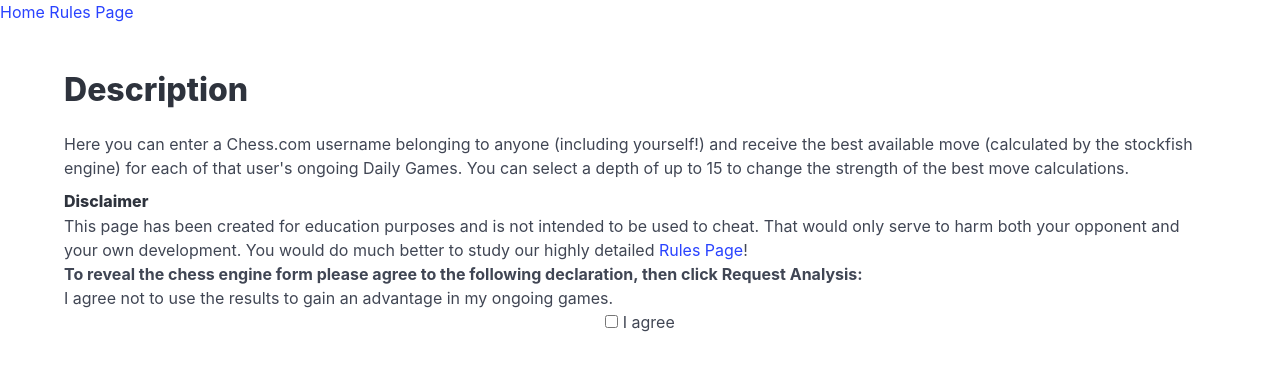
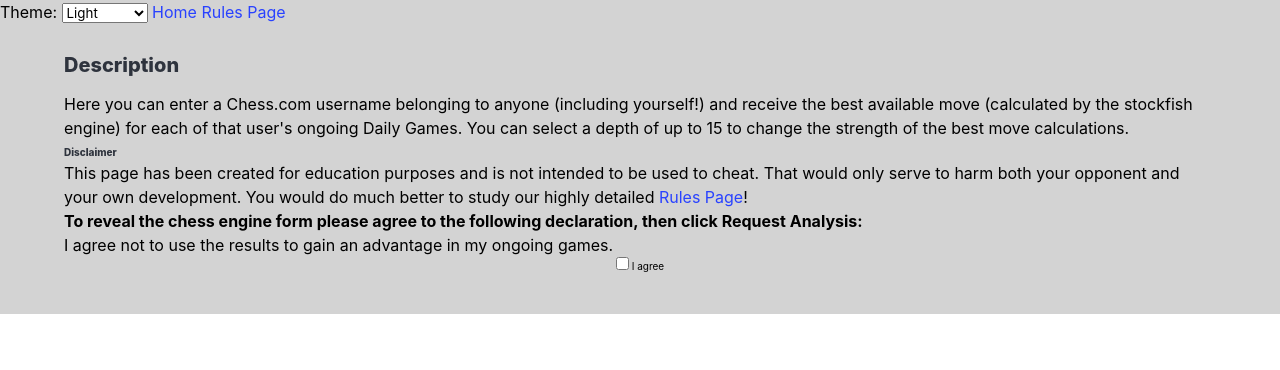
Before and after one commit to awesome-foursome/boardgame-bliss, a plain HTML site: page chess-page.html in a window 1280 px wide. Drawn offline with nearby package versions, Linux system fonts and the light colour scheme.

Commit message:
Added Jiske's theme selector and link to script.js in chess-page.html

```diff
--- a/chess-page.html
+++ b/chess-page.html
@@ -6,12 +6,27 @@
 	<meta name="viewport" content="width=device-width, initial-scale=1.0">
 	<title>Boardgame Bliss</title>
 	<link rel="stylesheet" href="https://cdn.jsdelivr.net/npm/bulma@1.0.0/css/bulma.min.css">
-	<!-- <link rel="stylesheet" href="./assets/css/style.css"> -->
+	<link rel="stylesheet" href="./assets/css/style.css">
 	<!-- <link rel="stylesheet" href="./assets/css/chess-page.css"> -->
 </head>
 
 <body class="">
 	<header>
+		<label for="theme">Theme:</label>
+		<select name="theme" id="theme">
+			<option value="light">Light</option>
+			<option value="dark">Dark</option>
+			<!-- when you change the value=" " and textcontent you'll also have to change
+        the data-theme=" " on line 22 of style.css to match -->
+			<option value="abdikarim">Abdikarim</option>
+			<option value="jiske">Jiske</option>
+			<!-- when you change the value=" " and textcontent you'll also have to change
+        the data-theme=" " on line 40 of style.css to match -->
+			<option value="simon">Simon</option>
+			<!-- when you change the value=" " and textcontent you'll also have to change
+        the data-theme=" " on line 50 of style.css to match -->
+			<option value="zadok">Zadok</option>
+		</select>
 		<a href="index.html">Home</a>
 		<a href="rules-page.html">Rules Page</a>
 	</header>
@@ -98,6 +113,7 @@
 
 	<script src="https://code.jquery.com/jquery-3.7.1.min.js"
 		integrity="sha256-/JqT3SQfawRcv/BIHPThkBvs0OEvtFFmqPF/lYI/Cxo=" crossorigin="anonymous"></script>
+	<script src="./assets/js/script.js"></script>
 	<script src="./assets/js/chess-page.js"></script>
 </body>
 
```
